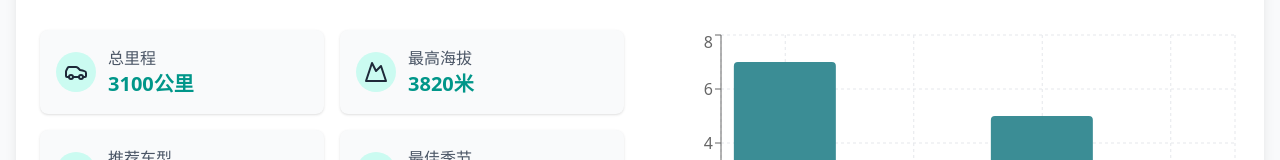
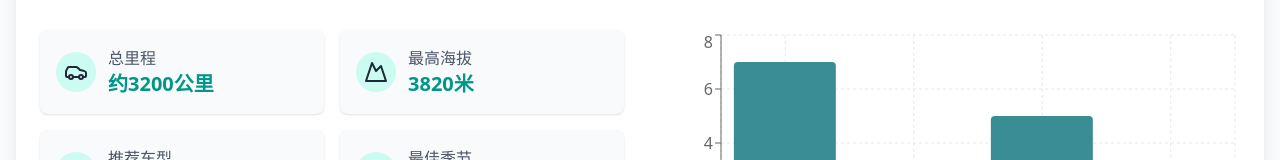
Before and after one commit to SorenSong/coze-space-jsx-template, a React (Vite) app: page / in a window 1280 px wide. Shown: the part 232-392 px from the top of the page. Built offline with nearby package versions, Linux system fonts and the light colour scheme.

Commit message:
Update coze.tsx

```diff
--- a/src/coze.tsx
+++ b/src/coze.tsx
@@ -258,7 +258,7 @@ const QinghaiGansuTour = () => {
 
   // 行程总览数据
   const overviewData = [
-    { name: '总里程', value: '3100公里', icon: <Car size={24} /> },
+    { name: '总里程', value: '约3200公里', icon: <Car size={24} /> },
     { name: '最高海拔', value: '3820米', icon: <Mountain size={24} /> },
     { name: '推荐车型', value: 'SUV', icon: <Car size={24} /> },
     { name: '最佳季节', value: '6-9月', icon: <Sun size={24} /> }
@@ -547,7 +547,7 @@ const QinghaiGansuTour = () => {
         <section id="accommodation" className="mb-16">
           <h2 className="text-3xl font-bold mb-8 flex items-center">
             <Hotel className="text-teal-600 mr-3" size={28} />
-            住宿建议
+            住宿
           </h2>
 
           <div className="bg-white rounded-xl shadow-lg p-6">
```
